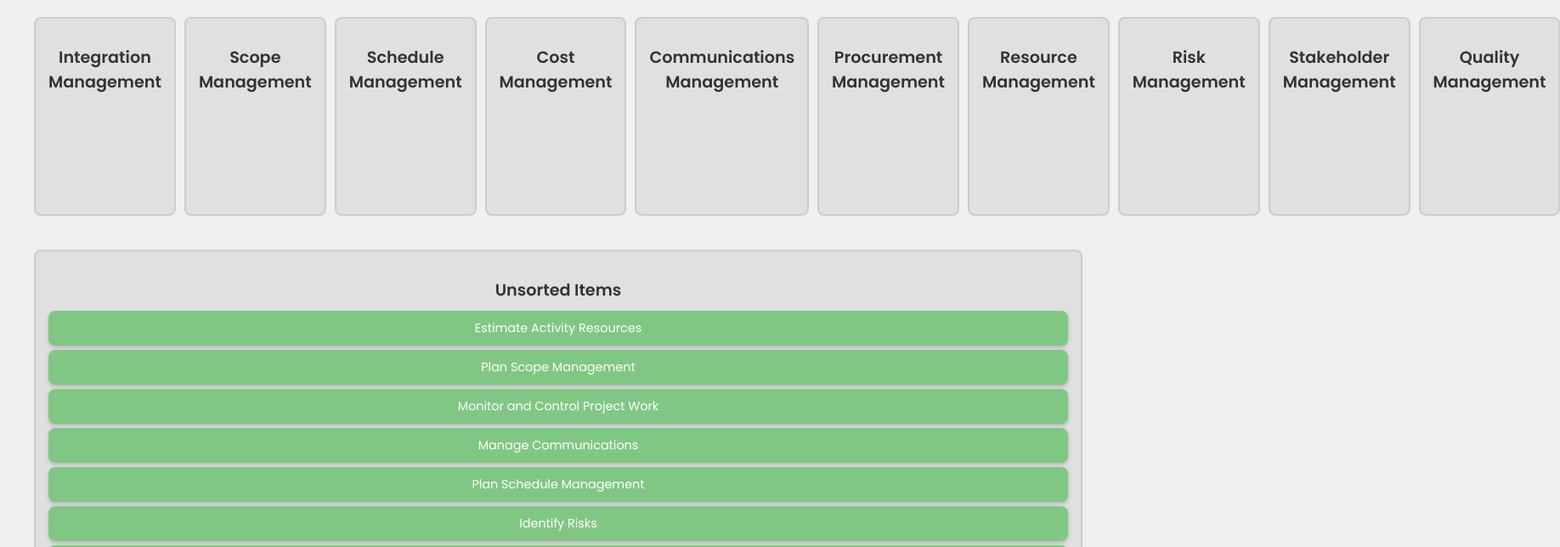
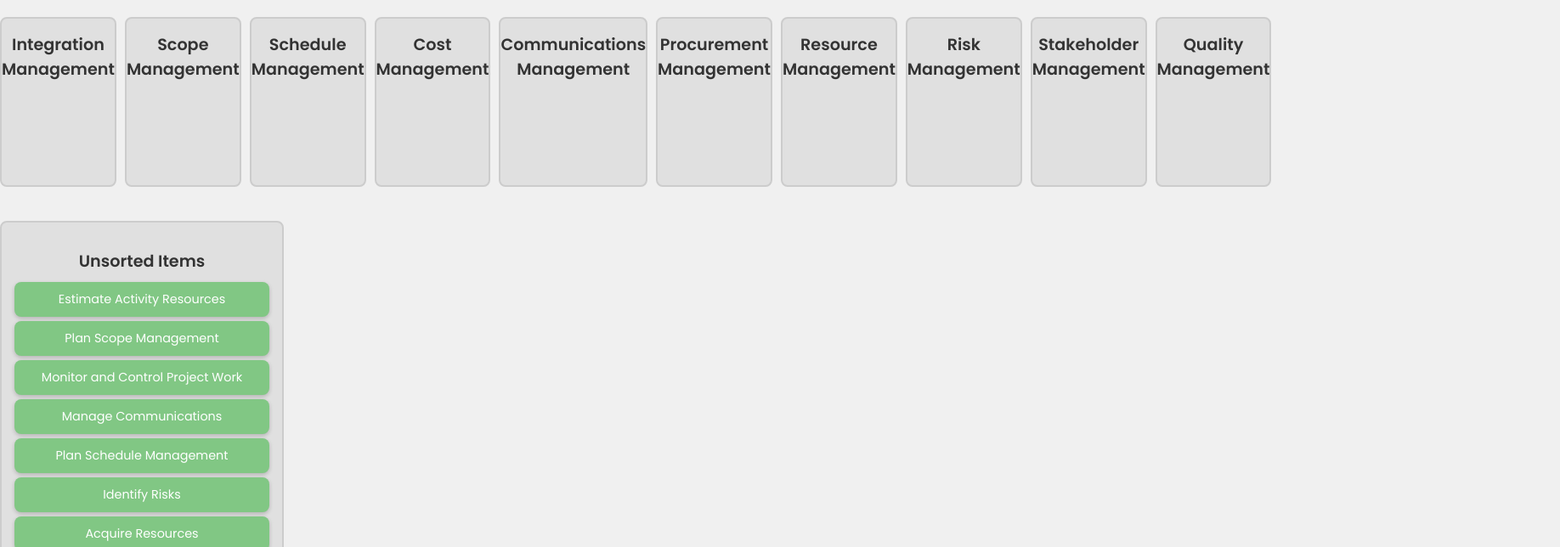
Before and after one commit to eparker71/pmp-process-matching-game, a plain HTML site: page process_game2.html in a window 1280 px wide. Shown: the top 644 px of the page at 85% size, 1836 px wide, since content can reach past the window. Drawn offline with Linux system fonts and the light colour scheme.

Commit message:
Update process_game2.html

```diff
--- a/process_game2.html
+++ b/process_game2.html
@@ -10,7 +10,7 @@
             font-family: 'Poppins', sans-serif;
             display: flex;
             flex-direction: column;
-            align-items: center;
+            /*align-items: center;*/
             justify-content: flex-start;
             min-height: 100vh;
             margin: 0;
@@ -23,7 +23,7 @@
             align-items: flex-start;
             margin-top: 20px;
             width: 95%;
-            max-width: 1200px;
+            max-width: 300px;
         }
         #columns-container {
             display: flex;
@@ -33,13 +33,13 @@
             min-height: 200px;
         }
         .game-column {
-            width: 24%;
-            padding: 15px;
+            /*width: 24%;
+            padding: 15px; */
             border-radius: 8px;
             border: 2px solid #ccc;
             margin-right: 10px;
             background-color: #e0e0e0;
-            min-height: 200px;
+            /*min-height: 200px;*/
         }
         .game-column:last-child {
             margin-right: 0;
```
